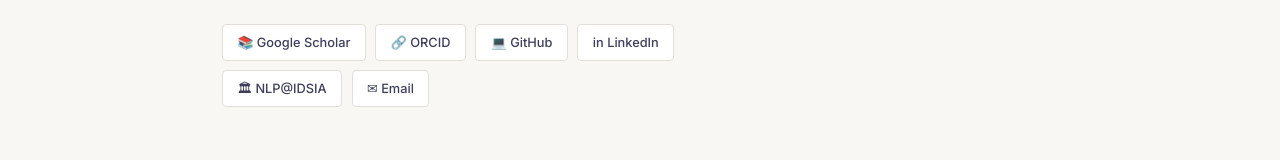
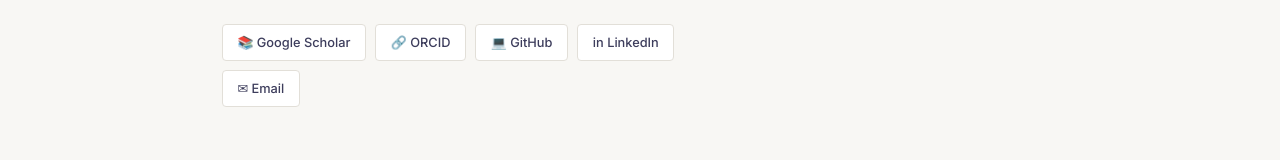
Before and after one commit to vanikanjirangat/vanikanjirangat.github.io, a plain HTML site: page index.html in a window 1280 px wide. Shown: the part 597-757 px from the top of the page. Drawn offline with Linux system fonts and the light colour scheme.

Commit message:
Update index.html

```diff
--- a/index.html
+++ b/index.html
@@ -301,8 +301,7 @@
       <a class="hero-link" href="https://orcid.org/0000-0002-2526-1413" target="_blank">🔗 ORCID</a>
       <a class="hero-link" href="https://github.com/vanikanjirangat" target="_blank">💻 GitHub</a>
       <a class="hero-link" href="https://www.linkedin.com/in/vani-kanjirangat-7153b15b" target="_blank">in LinkedIn</a>
-      <a class="hero-link" href="https://nlp.idsia.ch" target="_blank">🏛 NLP@IDSIA</a>
-      <a class="hero-link" href="mailto:vanik@idsia.ch">✉ Email</a>
+      <a class="hero-link" href="mailto:vani.kanjirangat@supsi.ch">✉ Email</a>
     </div>
   </div>
 
```
